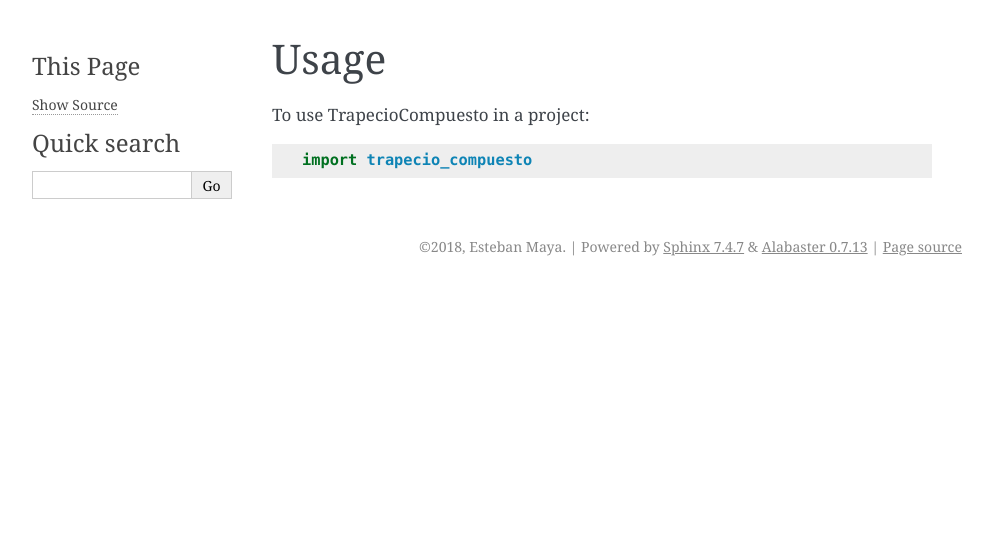
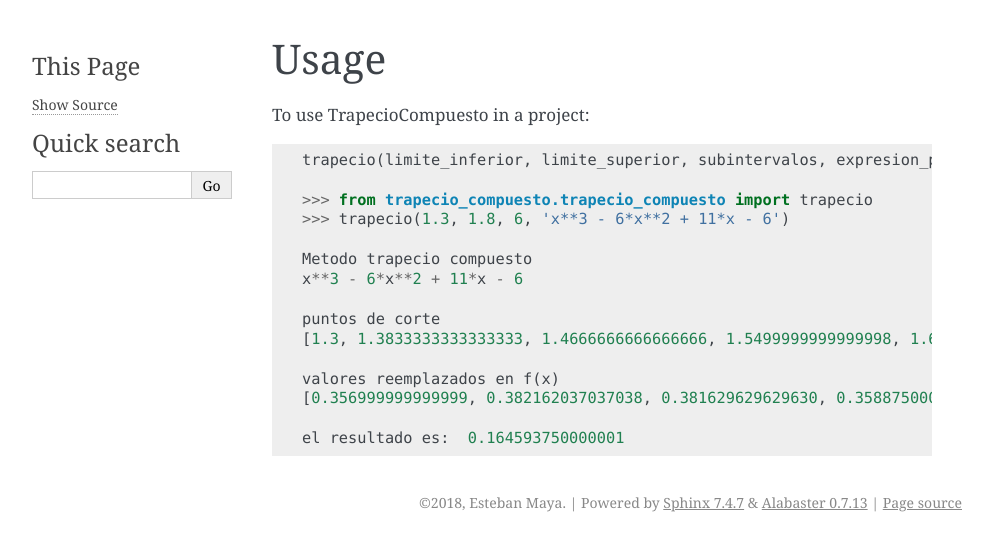
Before and after one commit to estebanx64/trapecio_compuesto, a Sphinx documentation site: the page built from docs/usage.rst, in a window 1280 px wide. Shown: the top 551 px of the page, without its empty margins (148-1141 px from the left). Built offline with Sphinx 7.4.7, drawn with Linux system fonts in a browser that asks for light colours; pages that are not in the unit, such as notebooks, are missing from menus.

Commit message:
Update documentation with more details

```diff
--- a/docs/usage.rst
+++ b/docs/usage.rst
@@ -4,4 +4,18 @@ Usage
 
 To use TrapecioCompuesto in a project::
 
-    import trapecio_compuesto
+    trapecio(limite_inferior, limite_superior, subintervalos, expresion_polinomica)
+
+    >>> from trapecio_compuesto.trapecio_compuesto import trapecio
+    >>> trapecio(1.3, 1.8, 6, 'x**3 - 6*x**2 + 11*x - 6')
+
+    Metodo trapecio compuesto
+    x**3 - 6*x**2 + 11*x - 6
+
+    puntos de corte
+    [1.3, 1.3833333333333333, 1.4666666666666666, 1.5499999999999998, 1.633333333333333, 1.7166666666666663, 1.7999999999999996]
+
+    valores reemplazados en f(x)
+    [0.356999999999999, 0.382162037037038, 0.381629629629630, 0.358875000000001, 0.317370370370373, 0.260587962962965, 0.192000000000004]
+
+    el resultado es:  0.164593750000001
```
Also changed, not shown: 1 other file.
